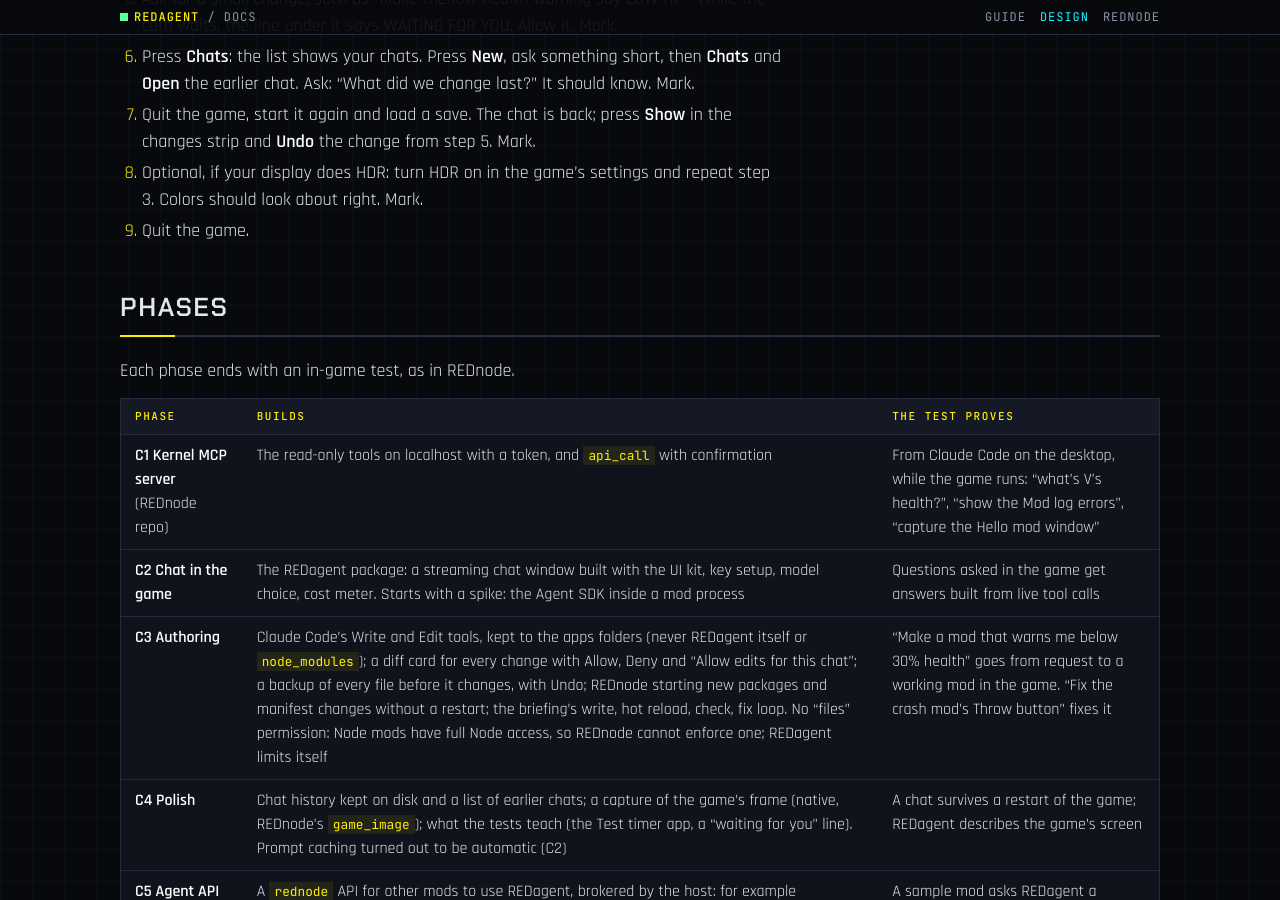
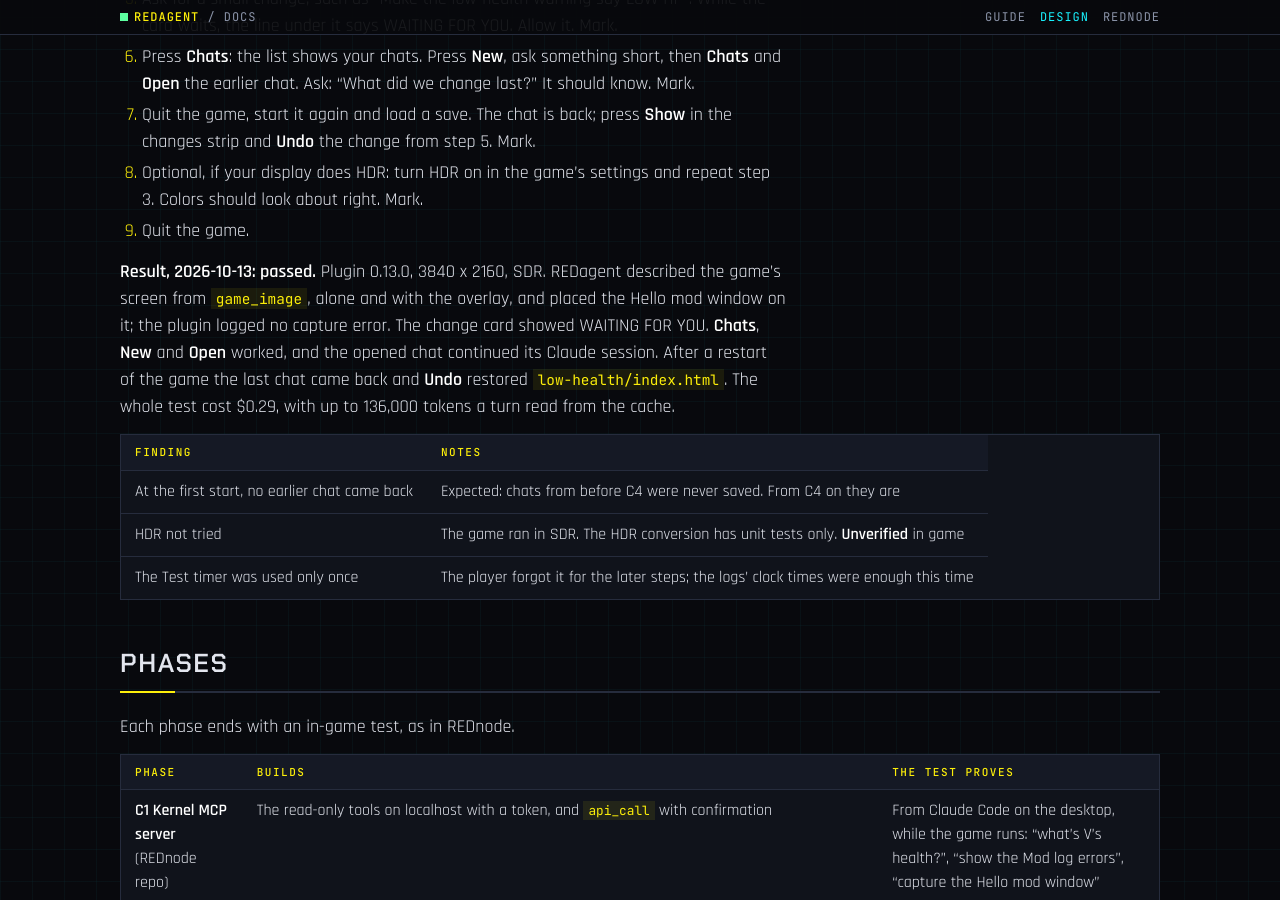
Before and after one commit to Edgemodders/REDagent, a Jekyll site: the page built from docs/design.md, in a window 1280 px wide and 900 px high, scrolled down 10223 px. Built offline with Jekyll 4.4.1, drawn with Linux system fonts in a browser that asks for light colours; our own code applies the rules of GitHub Pages for plain Markdown files; some of the changed text lies outside the part shown.

Commit message:
C4 passed in game
Co-Authored-By: Claude Opus 5.5 <noreply@anthropic.com>

```diff
--- a/docs/design.md
+++ b/docs/design.md
@@ -2,7 +2,7 @@
 
 REDagent is an assistant inside Cyberpunk 2077 that writes, runs, checks and fixes [REDnode](https://github.com/Edgemodders/REDnode) mods and overlay apps with the player, while they play. It works through the REDnode runtime (the "kernel") that mods use: the game API, the mod log, the apps, the overlay windows. Powered by Claude.
 
-Status: **C1, the kernel MCP server, passed in game on 2026-10-12** (in the REDnode repo, [docs](https://edgemodders.github.io/REDnode/mcp.html)). **C2, the chat in the game, passed in game on 2026-10-12.** **C3, authoring, passed in game on 2026-10-12**, and its fixes, Undo included, passed a second test the same day (results below). **C4, polish, is built; its in-game test is pending** (steps below). Then C5 or C6, agreed with the user.
+Status: **C1, the kernel MCP server, passed in game on 2026-10-12** (in the REDnode repo, [docs](https://edgemodders.github.io/REDnode/mcp.html)). **C2, the chat in the game, passed in game on 2026-10-12.** **C3, authoring, passed in game on 2026-10-12**, and its fixes, Undo included, passed a second test the same day (results below). **C4, polish, passed in game on 2026-10-13** (results below). Next in REDnode: O8 Mod Manager; then C5 or C6, agreed with the user.
 
 ## What it can do
 
@@ -219,6 +219,14 @@ Use the **Test timer** (F10, switch it on in the launcher): press **Start**, the
 8. Optional, if your display does HDR: turn HDR on in the game's settings and repeat step 3. Colors should look about right. Mark.
 9. Quit the game.
 
+**Result, 2026-10-13: passed.** Plugin 0.13.0, 3840 x 2160, SDR. REDagent described the game's screen from `game_image`, alone and with the overlay, and placed the Hello mod window on it; the plugin logged no capture error. The change card showed WAITING FOR YOU. **Chats**, **New** and **Open** worked, and the opened chat continued its Claude session. After a restart of the game the last chat came back and **Undo** restored `low-health/index.html`. The whole test cost $0.29, with up to 136,000 tokens a turn read from the cache.
+
+| Finding | Notes |
+|---|---|
+| At the first start, no earlier chat came back | Expected: chats from before C4 were never saved. From C4 on they are |
+| HDR not tried | The game ran in SDR. The HDR conversion has unit tests only. **Unverified** in game |
+| The Test timer was used only once | The player forgot it for the later steps; the logs' clock times were enough this time |
+
 ## Phases
 
 Each phase ends with an in-game test, as in REDnode.
```
Also changed, not shown: CLAUDE.md (+1 -1 lines), docs/index.md (+1 -1 lines), README.md, docs/assets/brand/badges/status.svg, 1 other file.
